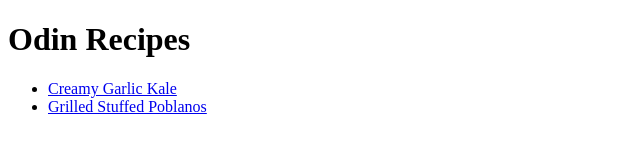
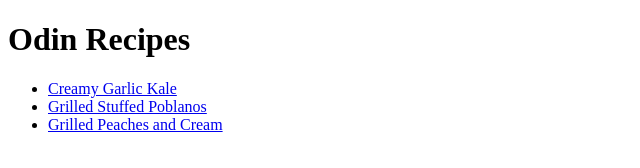
Before and after one commit to jennyhavens/odin-recipes, a plain HTML site: page index.html in a window 1280 px wide. Shown: the whole page, without its empty margins (0-640 px from the left). Drawn offline with Linux system fonts and the light colour scheme.

Commit message:
Add link to grilled peaches recipe

```diff
--- a/index.html
+++ b/index.html
@@ -12,6 +12,7 @@
         <ul>
             <li><a href="recipes/creamygarlickale.html">Creamy Garlic Kale</a></li>
             <li><a href="recipes/GrilledStuffedPoblanos.html">Grilled Stuffed Poblanos</a></li>
+            <li><a href="recipes/GrilledPeachesandCream.html">Grilled Peaches and Cream</a></li>
         </ul>
 
     </body>
```
